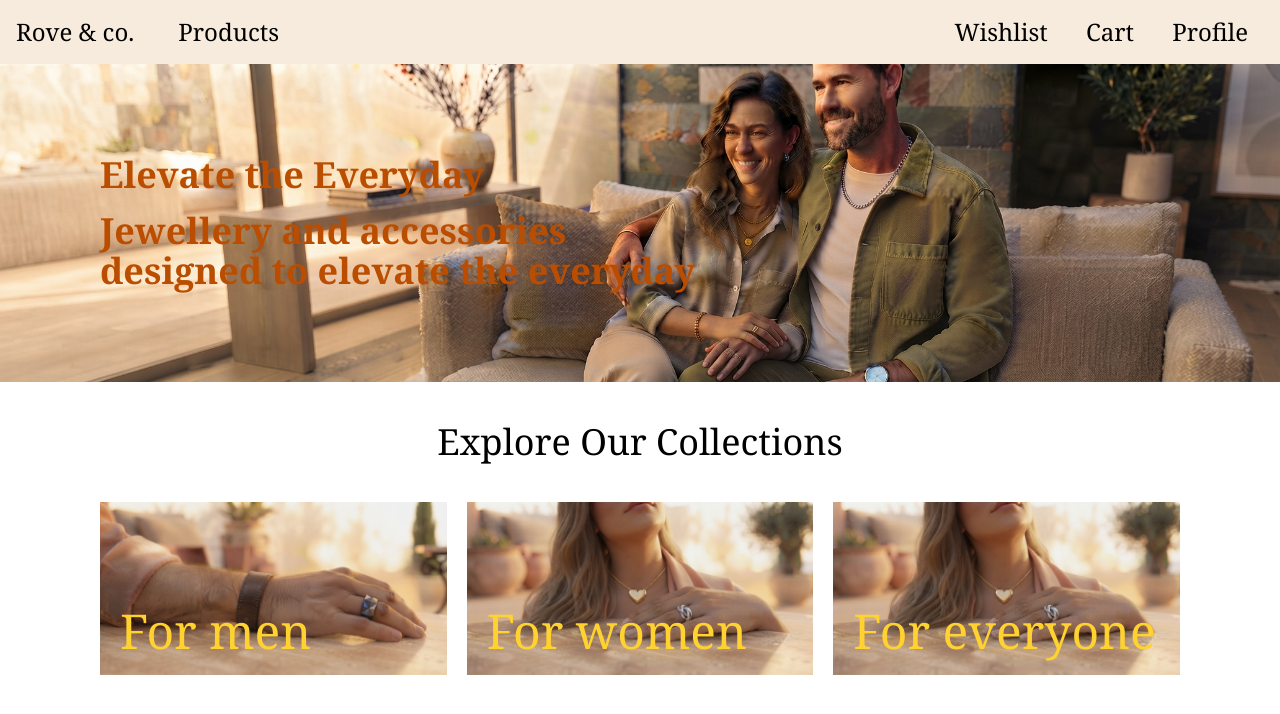
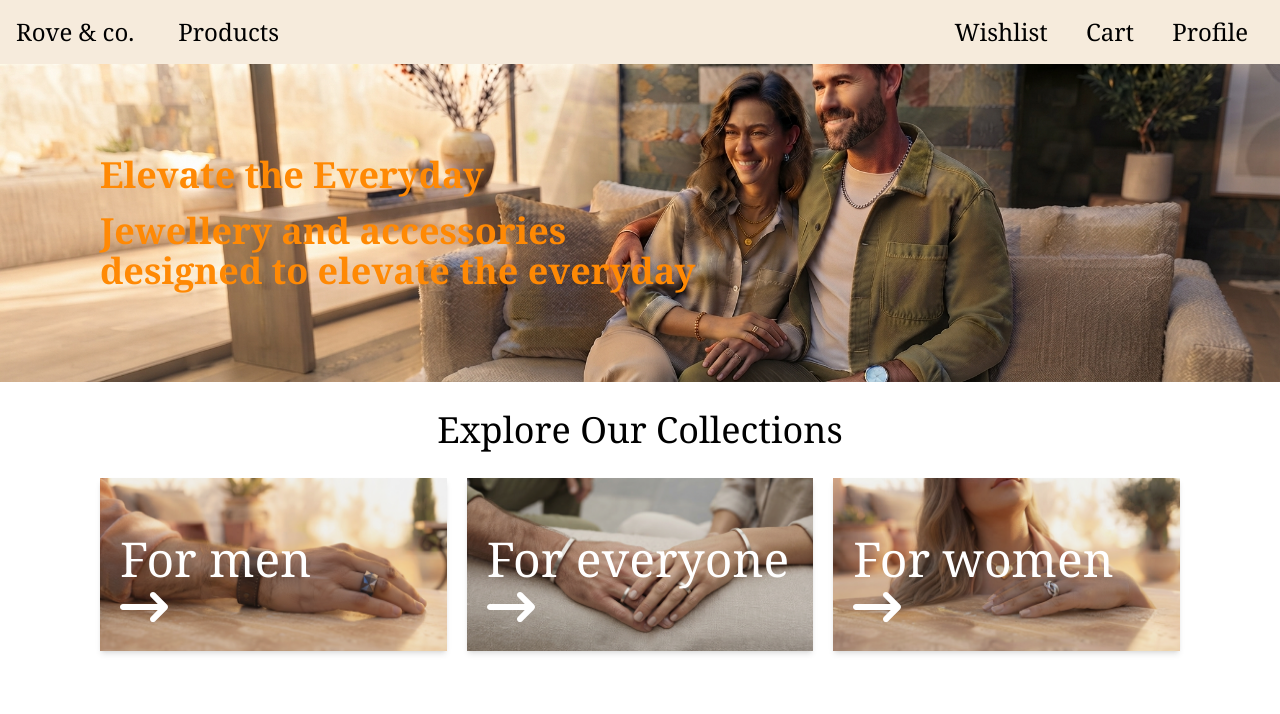
Before and after one commit to ryan-badenhorst/e-commerce-store, a React (Vite) app: page / in a window 1280 px wide. Shown: the top 714 px of the page. Built offline with nearby package versions, Linux system fonts and the light colour scheme.

Commit message:
Updated Homepage styling

```diff
--- a/package.json
+++ b/package.json
@@ -13,6 +13,7 @@
     "@tailwindcss/vite": "^4.3.3",
     "react": "^19.2.8",
     "react-dom": "^19.2.8",
+    "react-icons": "^5.7.0",
     "react-router": "^8.3.1",
     "react-router-dom": "^7.18.3",
     "tailwindcss": "^4.3.3"
--- a/src/index.css
+++ b/src/index.css
@@ -10,7 +10,8 @@
     }
 
     .home-link {
-        @apply relative flex-1 aspect-2/1 overflow-hidden p-0 font-serif;
+        @apply relative flex-1 aspect-2/1 overflow-hidden p-0 font-serif
+            shadow-md transition-all duration-300 hover:-translate-y-1 hover:shadow-xl;
     }
 
     .home-link img {
@@ -22,7 +23,7 @@
     }
 
     .home-link span {
-        @apply absolute bottom-5 left-5 text-5xl text-amber-300;
+        @apply absolute bottom-5 left-5 text-5xl text-white;
     }
 
     .header a {
--- a/src/pages/Home.tsx
+++ b/src/pages/Home.tsx
@@ -1,8 +1,11 @@
 import { Link } from "react-router-dom"
+
+import { FaArrowRightLong } from "react-icons/fa6";
 
 import homeHero from "../images/home-hero.jpg"
 import mensHome from "../images/mens-home.jpg"
 import womensHome from "../images/womens-home.jpg"
+import unisexHome from "../images/unisex-home.jpg"
 
 export default function Home() {
     return (
@@ -16,7 +19,7 @@ export default function Home() {
 
                 <div className="absolute inset-0 flex items-center">
                     <div className="ml-25">
-                        <h1 className="text-4xl font-serif font-bold text-amber-700 flex flex-col">
+                        <h1 className="text-4xl font-serif font-bold text-orange-400 flex flex-col">
                             <span className="mb-4">Elevate the Everyday</span>
 
                             Jewellery and accessories <span className="new-line">designed to elevate the everyday</span>
@@ -25,9 +28,9 @@ export default function Home() {
                 </div>
             </div>
 
-            <div className="mx-25 my-10">
+            <div className="mx-25 my-7">
 
-                <h1 className="font-serif text-center text-4xl mb-10">Explore Our Collections</h1>
+                <h1 className="font-serif text-center text-4xl mb-7">Explore Our Collections</h1>
 
                 <div className="flex flex-row gap-5 justify-between">
                     <Link to="/products?gender=men" className="home-link">
@@ -35,7 +38,15 @@ export default function Home() {
 
                         <div className="home-overlay"></div>
 
-                        <span>For men</span>
+                        <span>For men <FaArrowRightLong /></span>
+                    </Link>
+
+                    <Link to="/products?gender=unisex" className="home-link">
+                        <img src={unisexHome} alt="Unisex jewelry" />
+
+                        <div className="home-overlay"></div>
+
+                        <span>For everyone <FaArrowRightLong /></span>
                     </Link>
 
                     <Link to="/products?gender=women" className="home-link">
@@ -43,15 +54,7 @@ export default function Home() {
 
                         <div className="home-overlay"></div>
 
-                        <span>For women</span>
-                    </Link>
-
-                    <Link to="/products?gender=unisex" className="home-link">
-                        <img src={womensHome} alt="Unisex jewelry" />
-
-                        <div className="home-overlay"></div>
-
-                        <span>For everyone</span>
+                        <span>For women <FaArrowRightLong /></span>
                     </Link>
                 </div>
             </div>
```
Also changed, not shown: src/images/unisex-home.jpg (added), 1 other file (tests, documents, lock files or other folders).
